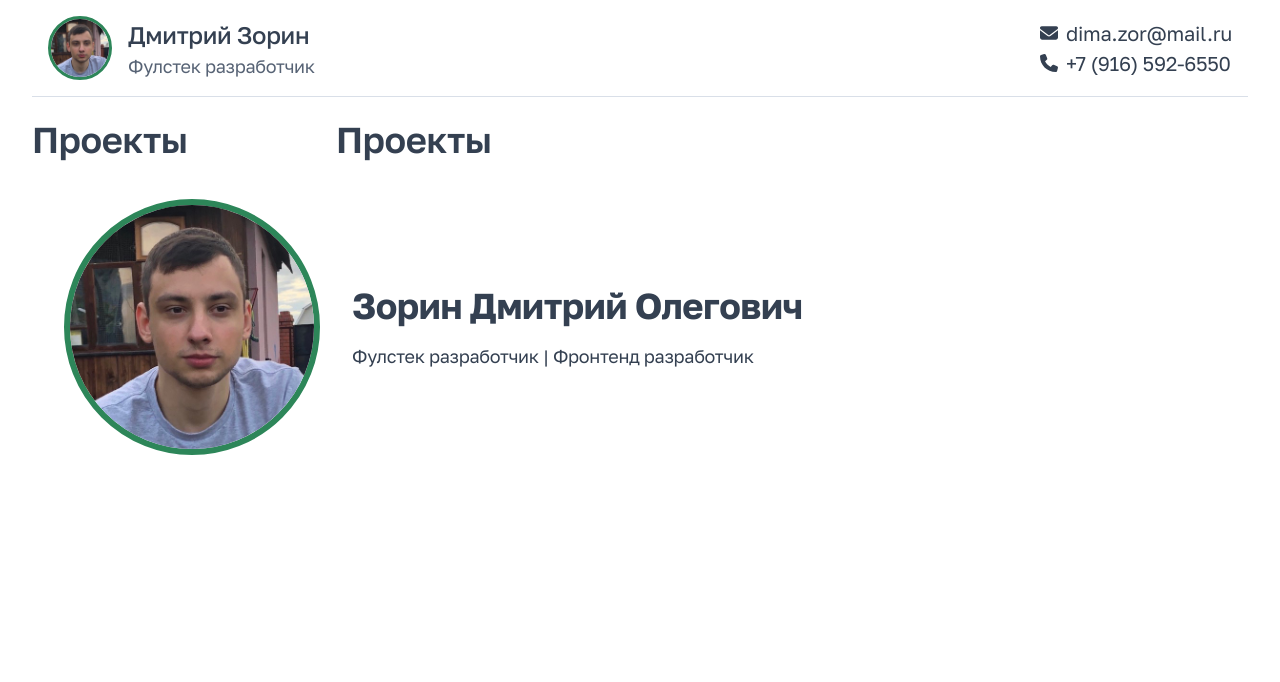
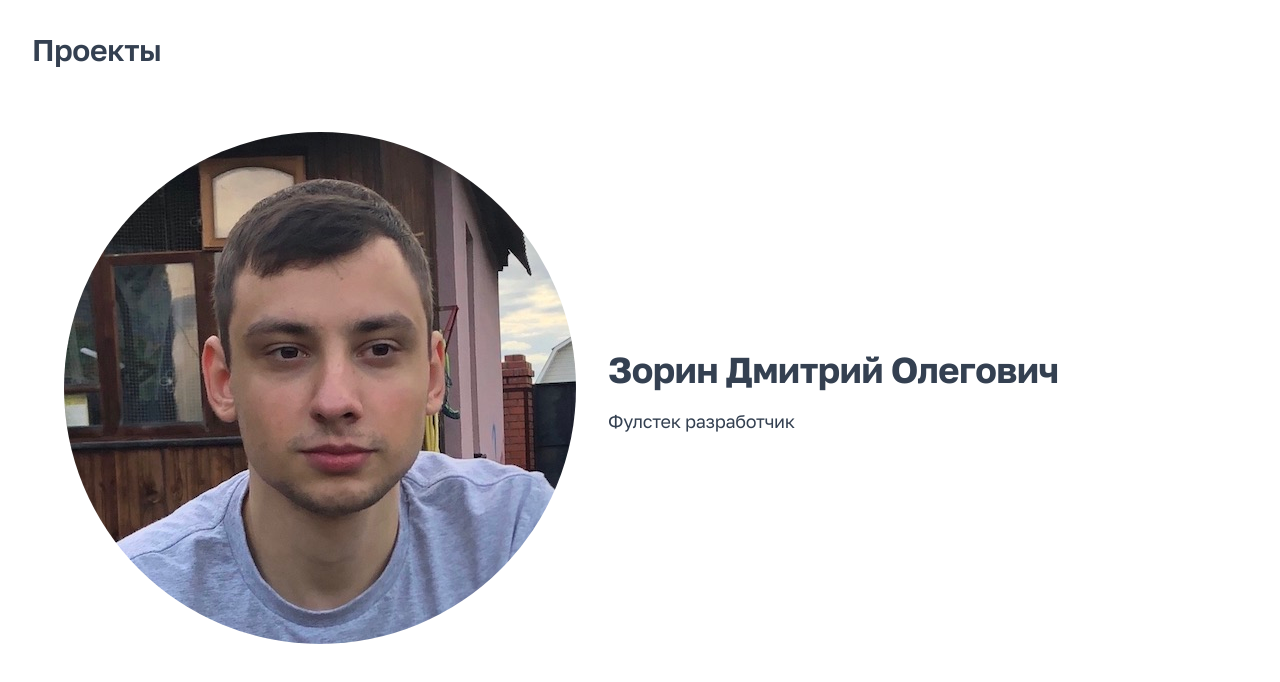
Before and after one commit to Dmitry-Zorin/Portfolio, a Next.js app: page / in a window 1280 px wide. Shown: the top 682 px of the page. Built offline with nearby package versions, Linux system fonts and the light colour scheme.

Commit message:
Improve animation

```diff
--- /dev/null
+++ b/components/PageHeading.tsx
@@ -0,0 +1,37 @@
+import { Heading } from '@chakra-ui/react'
+import Link from 'components/Link'
+import { motion } from 'framer-motion'
+import { slowSpringConfig } from 'utils/animation'
+
+interface PageHeadingProps {
+	link?: boolean
+	page: string
+	text: string
+}
+
+export default function PageHeading({ link, page, text }: PageHeadingProps) {
+	const motionText = (
+		<motion.div
+			layoutId={page}
+			style={{
+				display: 'inline-block',
+				zIndex: 0,
+			}}
+			transition={slowSpringConfig}
+		>
+			{text}
+		</motion.div>
+	)
+
+	return link ? (
+		<Link href={`/${page}`}>
+			<Heading fontSize="3xl" fontWeight="semibold">
+				{motionText}
+			</Heading>
+		</Link>
+	) : (
+		<Heading as="h1" fontSize="6xl" pt={4} pb={8}>
+			{motionText}
+		</Heading>
+	)
+}
--- a/layout/AppBar.tsx
+++ b/layout/AppBar.tsx
@@ -1,41 +1,26 @@
-import { Box, HStack, Link, Stack, Text } from '@chakra-ui/react'
+import { HStack, Link, Stack, StackProps, Text } from '@chakra-ui/react'
 import {
 	faContactCard,
 	faEnvelope,
 	faPhone,
 } from '@fortawesome/free-solid-svg-icons'
-import avatarImg from 'assets/images/Avatar.jpeg'
-import { motion } from 'framer-motion'
-import Image from 'next/future/image'
-import Icon from '../components/Icon'
+import Icon from 'components/Icon'
+import Avatar from './Avatar'
 
-export default function AppBar() {
+export default function AppBar(props: StackProps) {
 	return (
 		<HStack
-			as={motion.div}
 			spacing={4}
-			// direction={{ base: 'column', md: 'row' }}
-			p={4}
+			py={4}
 			mb={4}
 			borderBottom="1px"
 			borderColor="border"
 			justify="space-between"
 			align="center"
-			animate={{ y: 0 }}
-			exit={{ y: '-100%', height: 0 }}
+			{...props}
 		>
 			<HStack spacing={4}>
-				<Box
-					as={motion.div}
-					layoutId="avatar"
-					borderRadius="full"
-					boxSize={16}
-					overflow="hidden"
-					border="3px solid"
-					borderColor="primary"
-				>
-					<Image alt="Аватар" src={avatarImg} placeholder="blur" />
-				</Box>
+				<Avatar />
 				<Stack spacing={0}>
 					<Text fontSize="2xl" fontWeight="medium">
 						Дмитрий Зорин
--- /dev/null
+++ b/layout/Avatar.tsx
@@ -0,0 +1,36 @@
+import { Box, BoxProps } from '@chakra-ui/react'
+import avatarImg from 'assets/images/Avatar.jpeg'
+import { motion } from 'framer-motion'
+import Image, { ImageProps } from 'next/future/image'
+import { slowerSpringConfig } from 'utils/animation'
+
+type AvatarProps = BoxProps &
+	Partial<ImageProps> & {
+		large?: boolean
+	}
+
+export default function Avatar({ large, ...props }: AvatarProps) {
+	const imageProps = large
+		? { border: '6px solid', boxSize: 64 }
+		: { border: '3px solid', boxSize: 16 }
+
+	return (
+		<motion.div
+			layoutId="avatar"
+			style={{ zIndex: 1, aspectRatio: '1' }}
+			transition={slowerSpringConfig}
+		>
+			<Box
+				as={Image}
+				alt="Аватар"
+				src={avatarImg}
+				placeholder="blur"
+				{...imageProps}
+				borderRadius="full"
+				borderColor="primary"
+				sx={{ height: 'auto' }}
+				{...props}
+			/>
+		</motion.div>
+	)
+}
--- a/layout/Layout.tsx
+++ b/layout/Layout.tsx
@@ -1,10 +1,22 @@
-import { Container, ContainerProps } from '@chakra-ui/react'
+import { Container, ContainerProps, SimpleGrid } from '@chakra-ui/react'
+import PageHeading from 'components/PageHeading'
+import { useRouter } from 'next/router'
 import AppBar from './AppBar'
 
 export default function Layout({ children, ...props }: ContainerProps) {
+	const router = useRouter()
+
 	return (
-		<Container as="main" maxW="8xl" px={8} pb={16} {...props}>
-			<AppBar />
+		<Container as="main" maxW="8xl" px={{ base: 4, md: 8 }} pb={16} {...props}>
+			<header>
+				{router.route === '/' ? (
+					<SimpleGrid columns={{ base: 2, md: 4 }} py={8}>
+						<PageHeading link page="projects" text="Проекты" />
+					</SimpleGrid>
+				) : (
+					<AppBar />
+				)}
+			</header>
 			{children}
 		</Container>
 	)
--- a/pages/index.tsx
+++ b/pages/index.tsx
@@ -1,53 +1,16 @@
-import { Box, Heading, HStack, SimpleGrid, Stack, Text } from '@chakra-ui/react'
-import avatarImg from 'assets/images/Avatar.jpeg'
+import { Heading, HStack, Stack, Text } from '@chakra-ui/react'
 import Head from 'components/Head'
-import Link from 'components/Link'
-import { motion } from 'framer-motion'
-import Image from 'next/future/image'
+import Avatar from 'layout/Avatar'
 
 export default function HomePage() {
 	return (
 		<>
 			<Head title="Портфолио" desc="Сайт портфолио Дмитрия Зорина" />
-			<SimpleGrid columns={{ base: 2, md: 4 }}>
-				<Link href="/projects">
-					<Text
-						as={motion.h1}
-						layoutId="projects2"
-						fontSize="4xl"
-						fontWeight="semibold"
-						display="inline-block"
-					>
-						Проекты
-					</Text>
-				</Link>
-				<Link href="/projects">
-					<Text
-						as={motion.h1}
-						layoutId="projects"
-						fontSize="4xl"
-						fontWeight="semibold"
-					>
-						Проекты
-					</Text>
-				</Link>
-			</SimpleGrid>
 			<HStack spacing={8} p={8}>
-				<Box
-					as={motion.div}
-					layoutId="avatar"
-					borderRadius="full"
-					maxW={64}
-					overflow="hidden"
-					border="6px solid"
-					borderColor="primary"
-					sx={{ aspectRatio: '1' }}
-				>
-					<Image alt="Аватар" src={avatarImg} placeholder="blur" />
-				</Box>
+				<Avatar large />
 				<Stack spacing={4}>
 					<Heading>Зорин Дмитрий Олегович</Heading>
-					<Text>Фулстек разработчик | Фронтенд разработчик</Text>
+					<Text>Фулстек разработчик</Text>
 				</Stack>
 			</HStack>
 		</>
--- a/utils/animation.ts
+++ b/utils/animation.ts
@@ -1,4 +1,24 @@
 import { Transition } from 'framer-motion'
+
+export const verySlowSpringConfig: Transition = {
+	type: 'spring',
+	stiffness: 50,
+	damping: 14,
+}
+
+export const slowerSpringConfig: Transition = {
+	type: 'spring',
+	stiffness: 70,
+	damping: 14,
+	mass: 0.8,
+}
+
+export const slowSpringConfig: Transition = {
+	type: 'spring',
+	stiffness: 90,
+	damping: 14,
+	mass: 0.65,
+}
 
 export const gentleSpringConfig: Transition = {
 	type: 'spring',
--- a/views/projects/ProjectImage.tsx
+++ b/views/projects/ProjectImage.tsx
@@ -26,7 +26,7 @@ export default function ProjectImage({ project, ...props }: ProjectImageProps) {
 				transitionDuration="normal"
 				transitionTimingFunction="ease"
 				whileHover={{
-					scale: 1.0375,
+					scale: 1.025,
 					transition: gentleSpringConfig,
 				}}
 			>
--- a/views/projects/ProjectList.tsx
+++ b/views/projects/ProjectList.tsx
@@ -12,11 +12,11 @@ export default function ProjectList() {
 			variants={{
 				animate: {
 					transition: {
-						staggerChildren: 0.25,
+						staggerChildren: 0.3,
 					},
 				},
 			}}
-			spacing={8}
+			spacing={12}
 		>
 			{projects.map((project, i) => (
 				<ProjectItem
```
Also changed, not shown: pages/projects.tsx (+3 -14 lines), views/projects/ProjectItem.tsx (+13 -4 lines).
